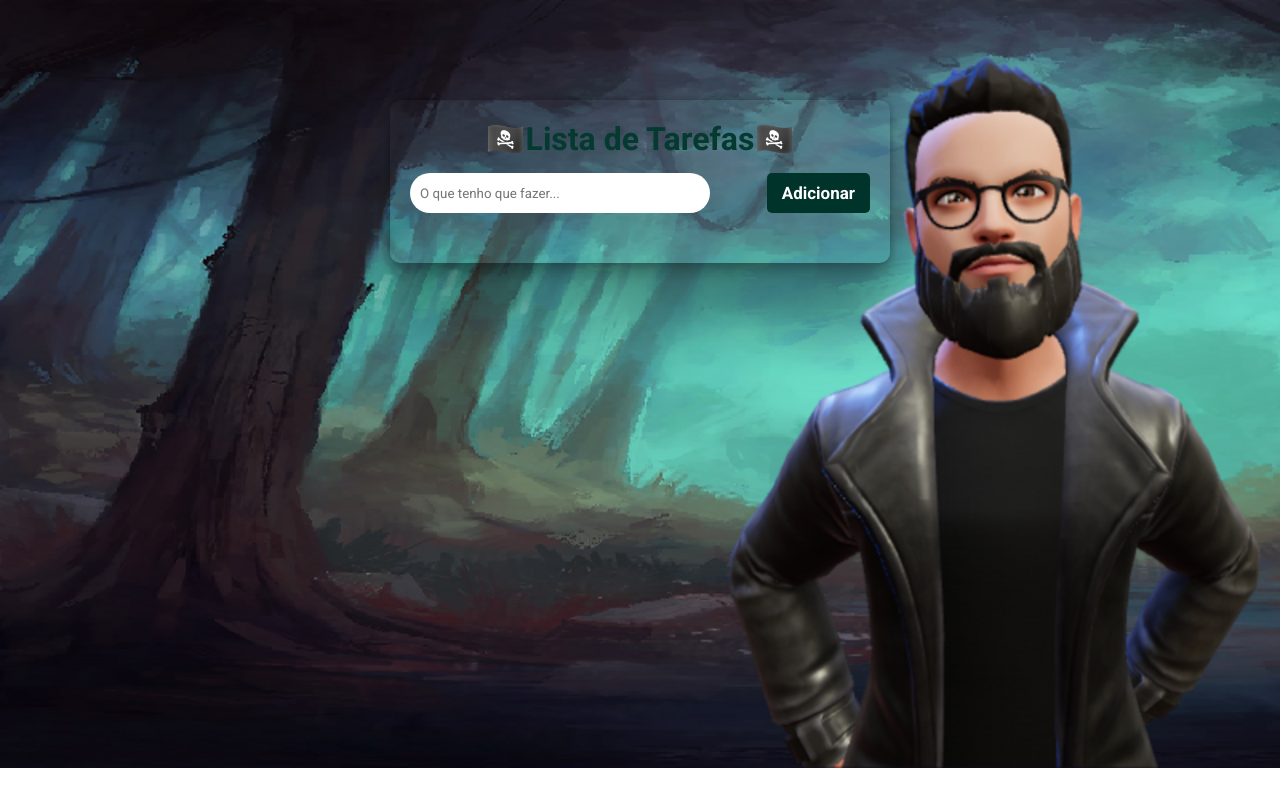
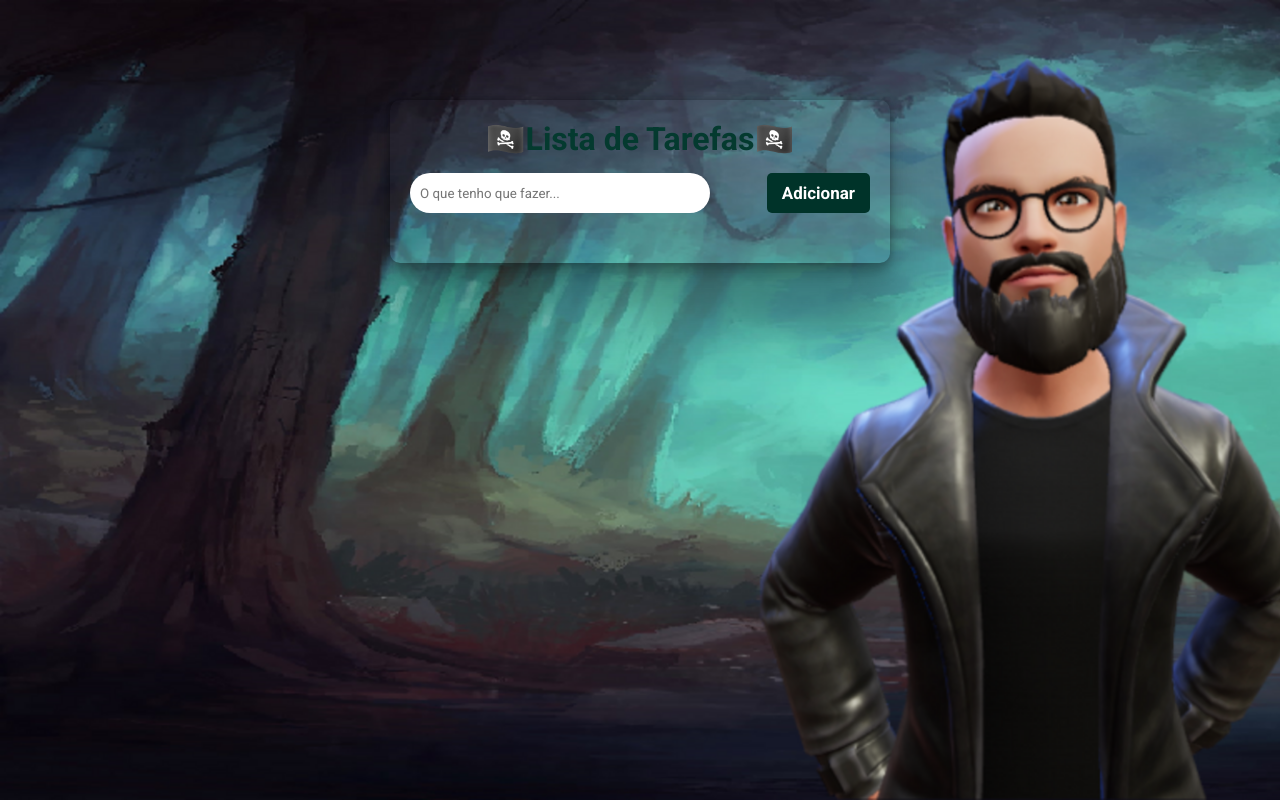
Before and after one commit to JohnnyMatheus/ListaTarefas, a plain HTML site: page index.html in a window 1280 px wide. Drawn offline with Linux system fonts and the light colour scheme.

Commit message:
ajustestela

```diff
--- a/assets/css/estilo.css
+++ b/assets/css/estilo.css
@@ -5,8 +5,11 @@
     font-family: "Roboto", sans-serif;
     font-weight: 400;
     outline: none;
+
 }
-
+html,body{
+    min-height: 100%;
+}
 
 .container {
     background-color: transparent;
--- a/index.html
+++ b/index.html
@@ -11,15 +11,18 @@
         href="https://fonts.googleapis.com/css2?family=Roboto:ital,wght@0,100;0,300;0,400;0,500;0,700;0,900;1,100;1,300;1,400;1,500;1,700;1,900&display=swap"
         rel="stylesheet">
     <style>
-        body{
-            background: no-repeat url(tw.png);
-            background-image: ;
+       body{
+            background-image: url(tw.png);
+            background-size: cover;
+            background-repeat: no-repeat;
+
         }
     </style>
     <title>To do List</title>
 </head>
 
 <body>
+
     <div class="container">
         <h1 id="titulo">🏴‍☠️Lista de Tarefas🏴‍☠️</h1>
         <input class="input-task" type="text" placeholder="O que tenho que fazer...">
```
